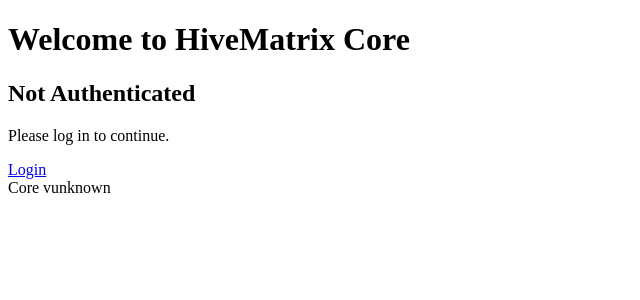
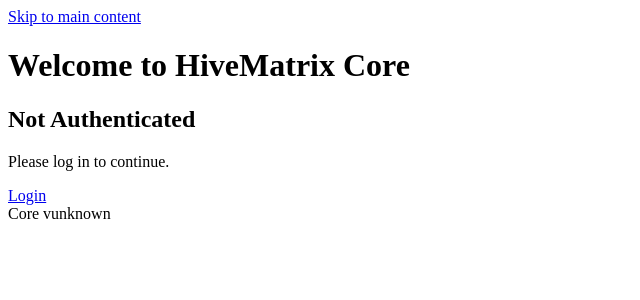
Before and after one commit to skelhammer/hivematrix-core, a Flask app: page / in a window 1280 px wide. Shown: the top 300 px of the page, without its empty margins (0-640 px from the left). Run offline with Flask 3, Linux system fonts and the light colour scheme.

Commit message:
Add layout.html and refactor home.html template
Template improvements:
- Created layout.html base template with semantic HTML5
- Added ARIA landmarks and skip links
- Added descriptive meta tag for SEO
- Refactored home.html to extend layout.html
- Modernized UI with card components and proper button styles

🤖 Generated with [Claude Code](https://claude.com/claude-code)

Co-Authored-By: Claude <noreply@anthropic.com>

```diff
--- a/app/templates/home.html
+++ b/app/templates/home.html
@@ -1,26 +1,28 @@
-<!DOCTYPE html>
-<html lang="en">
-<head>
-    <meta charset="UTF-8">
-    <title>HiveMatrix Core</title>
-</head>
-<body>
-    <h1>Welcome to HiveMatrix Core</h1>
+{% extends "layout.html" %}
 
+{% block title %}Home{% endblock %}
+
+{% block content %}
+<div class="card">
+    <div class="card__header">
+        <h1 class="card__title">Welcome to HiveMatrix Core</h1>
+    </div>
+    <div class="card__body">
         {% if user %}
             <h2>Authenticated!</h2>
             <p>Hello, {{ user.preferred_username }}!</p>
             <p>Email: {{ user.email }}</p>
-        <pre>{{ user }}</pre>
-        <a href="{{ url_for('logout') }}">Logout</a>
+            <pre class="u-mt-2">{{ user }}</pre>
+            <a href="{{ url_for('logout') }}" class="btn btn--danger u-mt-2">
+                <span class="btn__label">Logout</span>
+            </a>
         {% else %}
             <h2>Not Authenticated</h2>
             <p>Please log in to continue.</p>
-        <a href="{{ url_for('login') }}">Login</a>
+            <a href="{{ url_for('login') }}" class="btn btn--primary">
+                <span class="btn__label">Login</span>
+            </a>
         {% endif %}
-
-    <div class="version-footer">
-        <span class="version-footer__text">{{ app_service_name }} v{{ app_version }}</span>
     </div>
-</body>
-</html>
+</div>
+{% endblock %}
--- /dev/null
+++ b/app/templates/layout.html
@@ -0,0 +1,29 @@
+<!DOCTYPE html>
+<html lang="en">
+<head>
+    <meta charset="UTF-8">
+    <meta name="viewport" content="width=device-width, initial-scale=1.0">
+    <meta name="description" content="HiveMatrix Core - Authentication and service registry hub for JWT token management and Keycloak integration.">
+    <title>{% block title %}Core{% endblock %} - HiveMatrix</title>
+    <script src="https://unpkg.com/lucide@latest"></script>
+    {% block head %}{% endblock %}
+</head>
+<body>
+    <!-- Skip to main content link for accessibility -->
+    <a href="#main-content" class="skip-link">Skip to main content</a>
+
+    <main id="main-content" role="main" aria-label="Main content">
+        {% block content %}{% endblock %}
+    </main>
+
+    <footer class="version-footer" role="contentinfo">
+        <span class="version-footer__text">{{ app_service_name }} v{{ app_version }}</span>
+    </footer>
+
+    <script>
+        // Initialize Lucide icons
+        lucide.createIcons();
+    </script>
+    {% block scripts %}{% endblock %}
+</body>
+</html>
```
Lines whose indentation alone changed are shown as unchanged.
